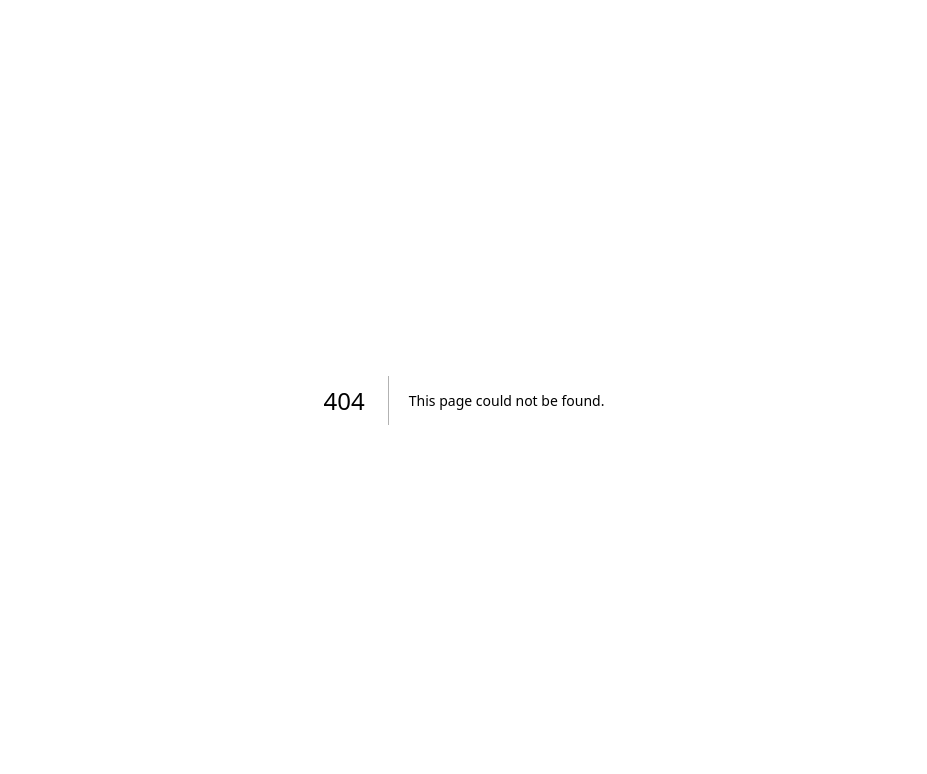
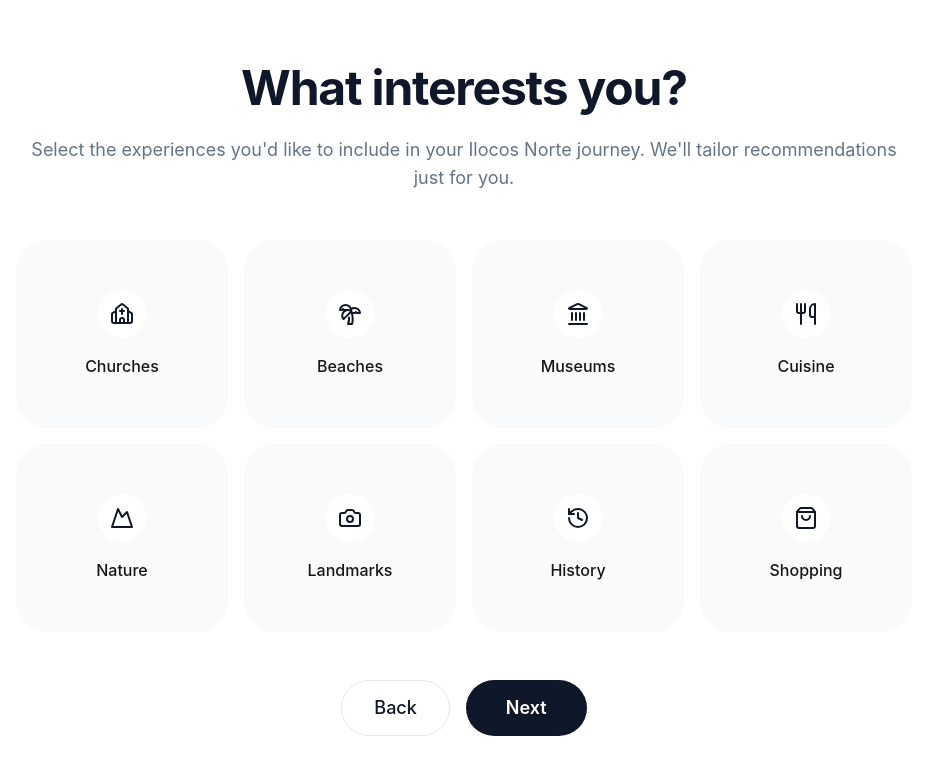
Before and after one commit to jeiwinfrey/tourism-path-planner, a Next.js app: page /onboarding in a window 1280 px wide. Before the commit this address had no page. Shown: the top 774 px of the page, without its empty margins (176-1103 px from the left). Built offline with nearby package versions, Linux system fonts and the light colour scheme.

Commit message:
feat: implement onboarding page with interest selection for personalized recommendations

```diff
--- /dev/null
+++ b/app/onboarding/page.tsx
@@ -0,0 +1,108 @@
+"use client";
+
+import { useState } from "react";
+import Link from "next/link";
+import { Button } from "@/components/ui/button";
+import { Card, CardContent } from "@/components/ui/card";
+import { cn } from "@/lib/utils";
+import {
+  Church,
+  Palmtree,
+  Landmark,
+  Utensils,
+  Mountain,
+  Camera,
+  History,
+  ShoppingBag,
+} from "lucide-react";
+
+const INTERESTS = [
+  { id: "churches", label: "Churches", icon: Church },
+  { id: "beaches", label: "Beaches", icon: Palmtree },
+  { id: "museums", label: "Museums", icon: Landmark },
+  { id: "cuisine", label: "Cuisine", icon: Utensils },
+  { id: "nature", label: "Nature", icon: Mountain },
+  { id: "landmarks", label: "Landmarks", icon: Camera },
+  { id: "history", label: "History", icon: History },
+  { id: "shopping", label: "Shopping", icon: ShoppingBag },
+];
+
+export default function Onboarding() {
+  const [selectedInterests, setSelectedInterests] = useState<string[]>([]);
+
+  const toggleInterest = (id: string) => {
+    setSelectedInterests((prev) =>
+      prev.includes(id)
+        ? prev.filter((item) => item !== id)
+        : [...prev, id]
+    );
+  };
+
+  return (
+    <div className="min-h-screen bg-white font-sans text-slate-900 selection:bg-orange-100">
+      <main className="flex min-h-screen flex-col items-center justify-center px-6 py-12">
+        <div className="w-full max-w-4xl text-center">
+          <h1 className="mb-6 text-4xl font-bold tracking-tight sm:text-5xl">
+            What interests you?
+          </h1>
+          <p className="mb-12 text-lg text-slate-500">
+            Select the experiences you'd like to include in your Ilocos Norte journey.
+            We'll tailor recommendations just for you.
+          </p>
+
+          <div className="mb-12 grid grid-cols-2 gap-4 sm:grid-cols-4">
+            {INTERESTS.map((interest) => {
+              const Icon = interest.icon;
+              const isSelected = selectedInterests.includes(interest.id);
+
+              return (
+                <Card
+                  key={interest.id}
+                  className={cn(
+                    "cursor-pointer transition-all hover:-translate-y-1 hover:shadow-md border-2",
+                    isSelected
+                      ? "border-slate-900 bg-slate-50"
+                      : "border-transparent bg-slate-50 hover:bg-slate-100"
+                  )}
+                  onClick={() => toggleInterest(interest.id)}
+                >
+                  <CardContent className="flex flex-col items-center justify-center p-6">
+                    <div
+                      className={cn(
+                        "mb-4 flex h-12 w-12 items-center justify-center rounded-full transition-colors",
+                        isSelected
+                          ? "bg-slate-900 text-white"
+                          : "bg-white text-slate-900 shadow-sm"
+                      )}
+                    >
+                      <Icon size={24} />
+                    </div>
+                    <span className="font-medium">{interest.label}</span>
+                  </CardContent>
+                </Card>
+              );
+            })}
+          </div>
+
+          <div className="flex items-center justify-center gap-4">
+            <Button
+              asChild
+              variant="outline"
+              size="lg"
+              className="h-14 rounded-full border-slate-200 px-8 text-lg hover:bg-slate-50"
+            >
+              <Link href="/">Back</Link>
+            </Button>
+            <Button
+              asChild
+              size="lg"
+              className="h-14 rounded-full bg-slate-900 px-10 text-lg font-semibold text-white hover:bg-slate-800 hover:shadow-lg"
+            >
+              <Link href="/map">Next</Link>
+            </Button>
+          </div>
+        </div>
+      </main>
+    </div>
+  );
+}
```
